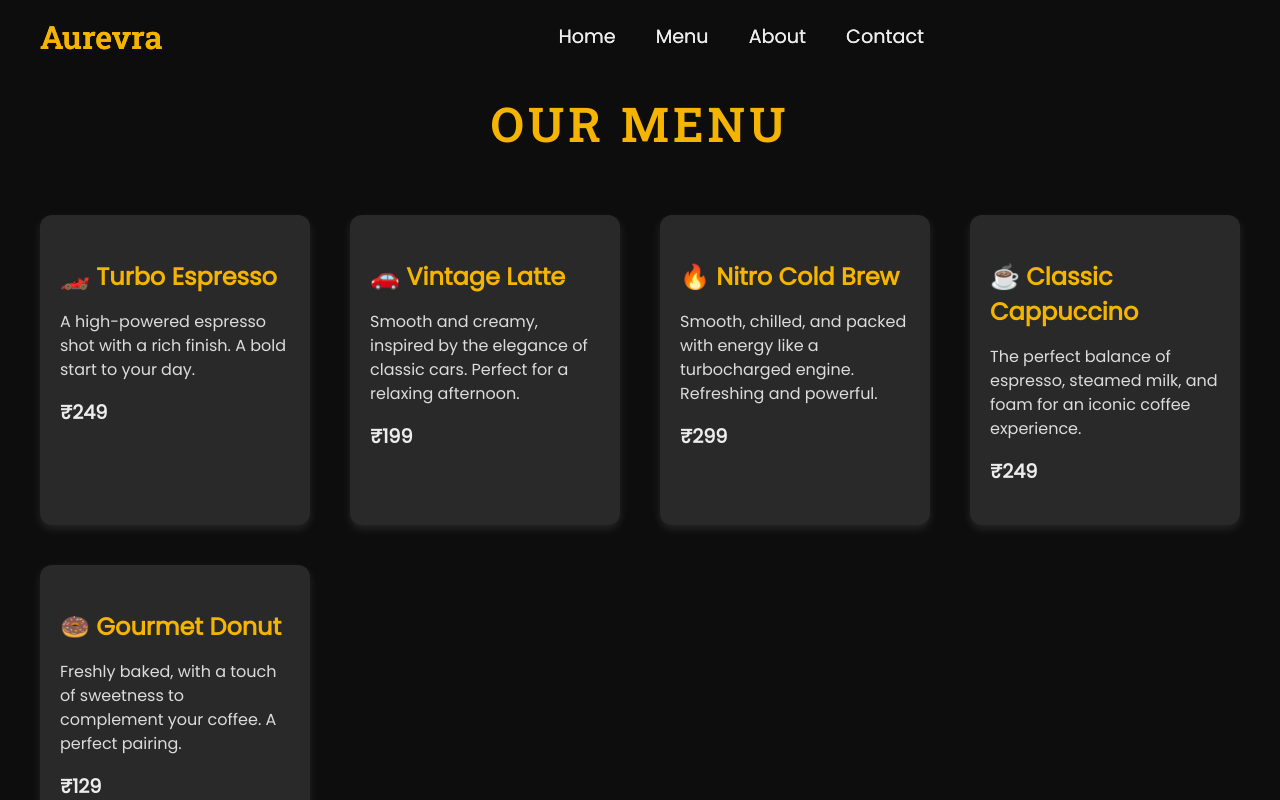
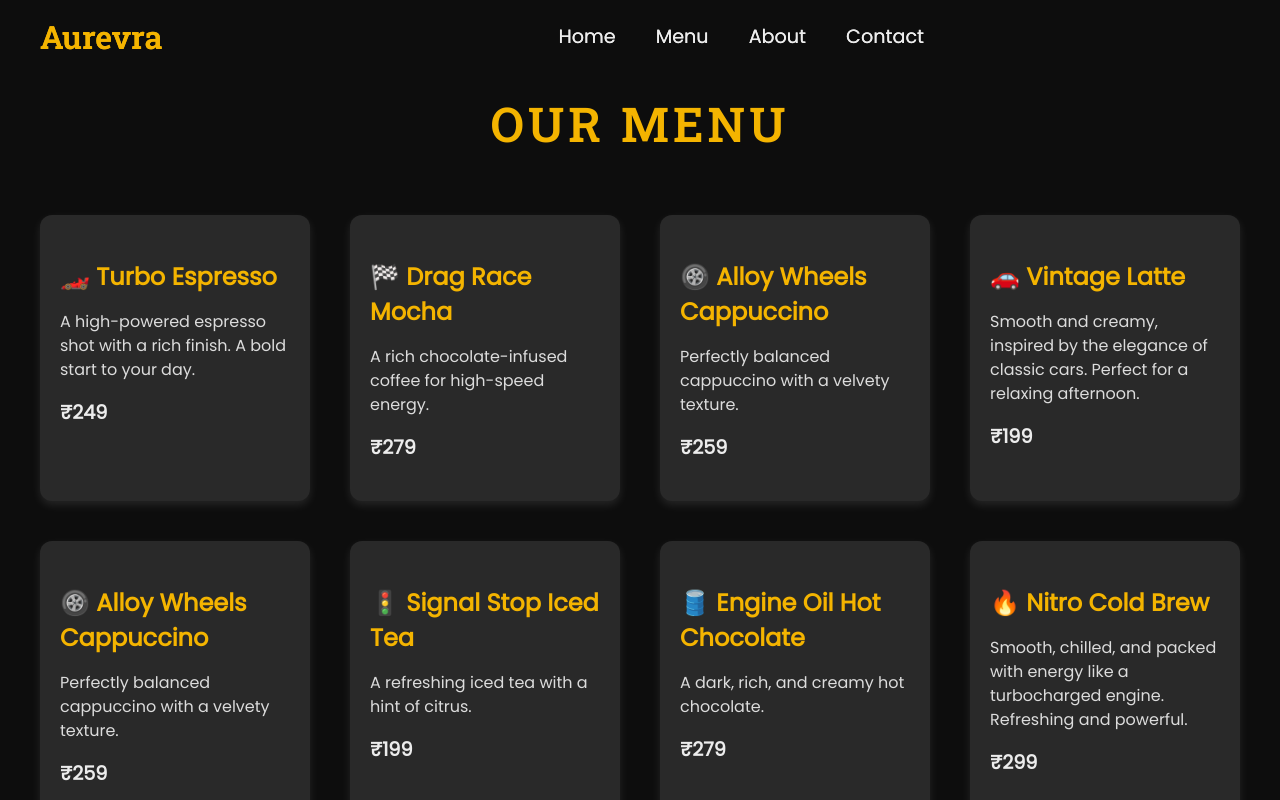
Before and after one commit to Charan545/Cafe_Website, a React (Create React App) app: page /menu in a window 1280 px wide. Shown: the top 800 px of the page. Built offline with nearby package versions, Linux system fonts and the light colour scheme.

Commit message:
13th Commit

```diff
--- a/src/pages/Menu.js
+++ b/src/pages/Menu.js
@@ -113,11 +113,71 @@ const Menu = () => {
           animate="visible"
           variants={fadeIn}
         >
+          <MenuItemTitle>🏁 Drag Race Mocha</MenuItemTitle>
+          <MenuItemDescription>
+          A rich chocolate-infused coffee for high-speed energy.
+          </MenuItemDescription>
+          <MenuItemPrice>₹279</MenuItemPrice>
+        </MenuItemCard>
+
+        <MenuItemCard
+          initial="hidden"
+          animate="visible"
+          variants={fadeIn}
+        >
+          <MenuItemTitle>🛞 Alloy Wheels Cappuccino</MenuItemTitle>
+          <MenuItemDescription>
+          Perfectly balanced cappuccino with a velvety texture.
+          </MenuItemDescription>
+          <MenuItemPrice>₹259</MenuItemPrice>
+        </MenuItemCard>
+
+        <MenuItemCard
+          initial="hidden"
+          animate="visible"
+          variants={fadeIn}
+        >
           <MenuItemTitle>🚗 Vintage Latte</MenuItemTitle>
           <MenuItemDescription>
             Smooth and creamy, inspired by the elegance of classic cars. Perfect for a relaxing afternoon.
           </MenuItemDescription>
           <MenuItemPrice>₹199</MenuItemPrice>
+        </MenuItemCard>
+
+        <MenuItemCard
+          initial="hidden"
+          animate="visible"
+          variants={fadeIn}
+        >
+          <MenuItemTitle>🛞 Alloy Wheels Cappuccino</MenuItemTitle>
+          <MenuItemDescription>
+          Perfectly balanced cappuccino with a velvety texture.
+          </MenuItemDescription>
+          <MenuItemPrice>₹259</MenuItemPrice>
+        </MenuItemCard>
+
+        <MenuItemCard
+          initial="hidden"
+          animate="visible"
+          variants={fadeIn}
+        >
+          <MenuItemTitle>🚦 Signal Stop Iced Tea</MenuItemTitle>
+          <MenuItemDescription>
+          A refreshing iced tea with a hint of citrus.
+          </MenuItemDescription>
+          <MenuItemPrice>₹199</MenuItemPrice>
+        </MenuItemCard>
+
+        <MenuItemCard
+          initial="hidden"
+          animate="visible"
+          variants={fadeIn}
+        >
+          <MenuItemTitle>🛢️ Engine Oil Hot Chocolate</MenuItemTitle>
+          <MenuItemDescription>
+          A dark, rich, and creamy hot chocolate.
+          </MenuItemDescription>
+          <MenuItemPrice>₹279</MenuItemPrice>
         </MenuItemCard>
 
         <MenuItemCard
```
